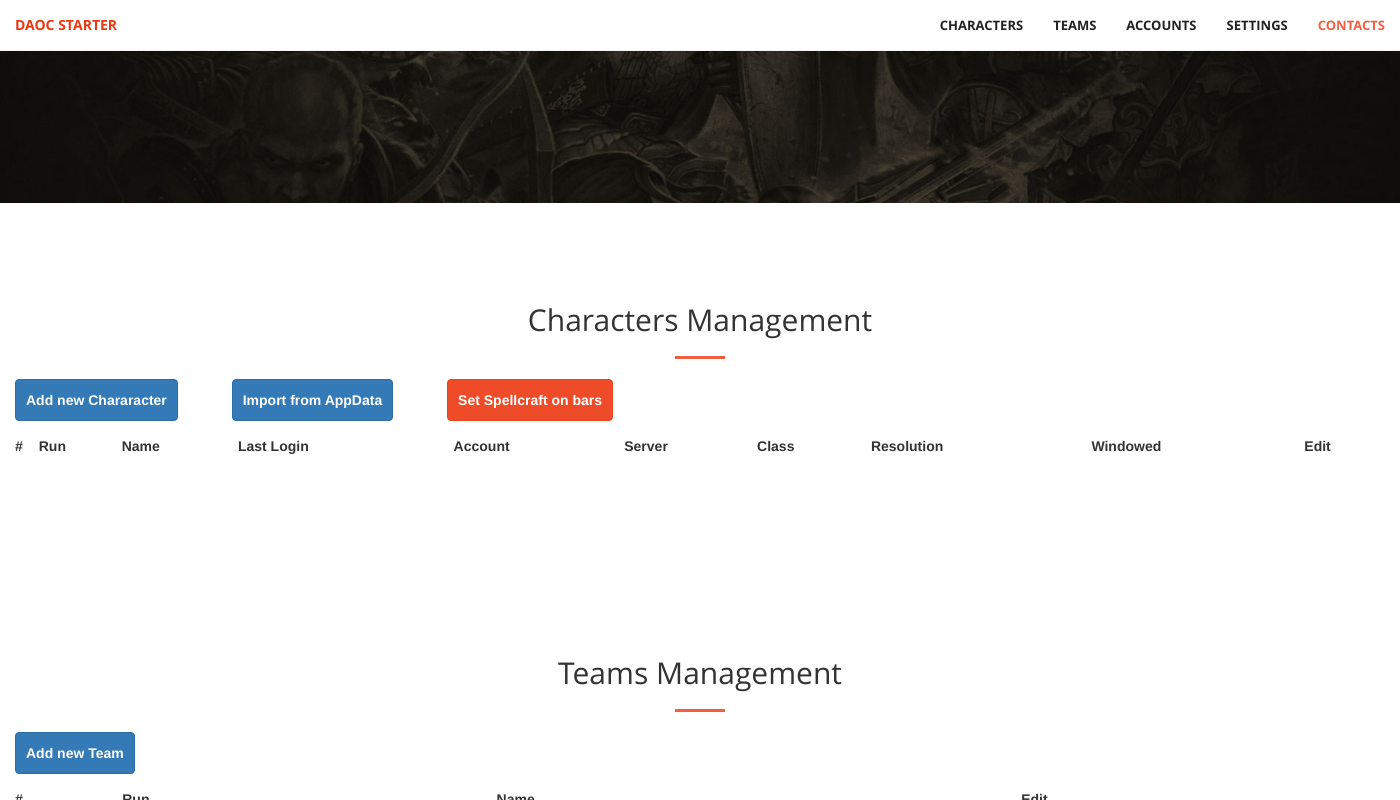
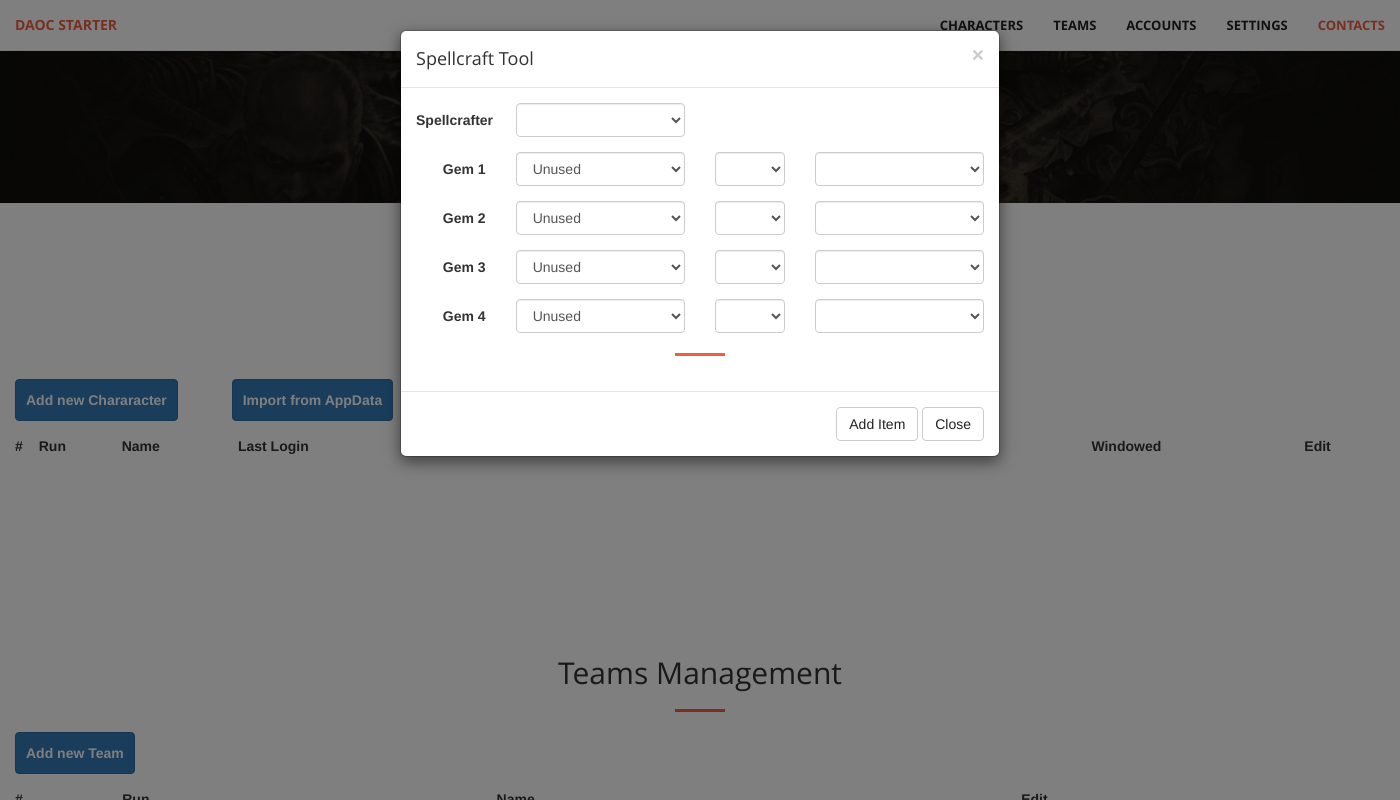
Before and after one commit to simon387/daocstarter, an Electron app: page html/views/main.html in a window 1400 px wide. Both pictures are taken after a click on the button "Set Spellcraft on bars". Shown: the part 597-1397 px from the top of the page. Drawn offline with nearby package versions, Linux system fonts and the light colour scheme; no server answers; a web font is replaced by a local one.

Commit message:
prima grafica sc tool

```diff
--- a/html/views/main.html
+++ b/html/views/main.html
@@ -102,22 +102,7 @@
 			</div>
 		</div>
 		<div class='modal fade' id='spellcraft-modal' tabindex='-1' role='dialog' aria-labelledby='spellcraft-label'>
-			<div class='modal-dialog' role='document'>
-				<div class='modal-content'>
-					<form class='form-horizontal' id='spellcraft-form'>
-						<div class='modal-header'>
-							<button type='button' class='close' data-dismiss='modal' aria-label='Close'><span aria-hidden='true'>&times;</span></button>
-							<h4 class='modal-title' id='spellcraft-label'>Spellcraft Tool</h4>
-						</div>
-						<div id='spellcrafter-container' class='modal-body'>
-						</div>
-						<div class='modal-footer'>
-							<button type='button' class='btnX btn-default' data-dismiss='modal'>Close</button>
-							<!--button type='submit' class='btnX btn-primary btn-sm'>Import</button-->
-						</div>
-					</form>
-				</div>
-			</div>
+
 		</div>
 		<div class='modal fade' id='edit-character-modal' tabindex='-1' role='dialog' aria-labelledby='edit-character-modal-label'>
 			<div class='modal-dialog' role='document'>
--- a/js/constants.js
+++ b/js/constants.js
@@ -95,6 +95,7 @@ module.exports = {
 	setIniDefaultTemplate: 'set-ini-default-template',
 	applyIniDefaultTemplate: 'apply-ini-default-template',
 	spellcraftToolStart: 'spellcraft-tool-start',
+	spellcraftToolStartReply: 'spellcraft-tool-start-reply',
 	infoExpress: 'Express running in electron and listening on port',
 	warnVGAModule: 'vga-module working only on windows',
 	win32Platform: 'win32',
--- a/js/fe-script/spellcraft.js
+++ b/js/fe-script/spellcraft.js
@@ -1,16 +1,104 @@
 'use strict'
+
+let itemCounter = 0;
 
 document.getElementById('spellcraft-button').onclick = () => {
 	//TODO
-	ipcRenderer.send('spellcraft-tool-start');
+	//ipcRenderer.send('spellcraft-tool-start');
 
 	//.spellcrafter-container
 
-	//$('#spellcraft-modal').modal('show');
+	itemCounter = 0;
 
+	const modal = document.getElementById('spellcraft-modal');
+	modal.innerHTML =
+	"<div class='modal-dialog' role='document'>" +
+		"<div class='modal-content'>" +
+			"<form class='form-horizontal' id='spellcraft-form'>" +
+				"<div class='modal-header'>" +
+					"<button type='button' class='close' data-dismiss='modal' aria-label='Close'><span aria-hidden='true'>&times;</span></button>" +
+					"<h4 class='modal-title' id='spellcraft-label'>Spellcraft Tool</h4>" +
+				"</div>" +
+				"<div class='modal-body'>" +
+					"<div class='form-group'>" +
+						"<label for='spellcraft-character-dropdown' class='col-sm-2 control-label'>Spellcrafter</label>" +
+						"<div class='col-sm-4'>" +
+							"<select class='form-control' id='spellcraft-character-dropdown' name='spellcraft-character-dropdown'></select>" +
+						"</div>" +
+						//"<>" +
+					"</div>" +
+					"<div id='container-spellcrafter'>" +
+
+					"</div>" +
+				"</div>" +
+				"<div class='modal-footer'>" +
+					"<button type='button' class='btnX btn-default' id='spellcraft-add-item-button'>Add Item</button>\n" +
+					"<button type='button' class='btnX btn-default' data-dismiss='modal'>Close</button>" +
+					"<!--button type='submit' class='btnX btn-primary btn-sm'>Import</button-->" +
+				"</div>" +
+			"</form>" +
+		"</div>" +
+	"</div>"
+	;
+
+	generaPezzo();
+	document.getElementById('spellcraft-add-item-button').onclick = () => {
+		generaPezzo();
+	}
+
+	$('#spellcraft-modal').modal('show');
+}
+
+
+const generaPezzo = () => {
+	itemCounter++;
+	const container = document.getElementById('container-spellcrafter');
+	container.insertAdjacentHTML('beforeend',
+		generaGemma(itemCounter, 1) +
+		generaGemma(itemCounter, 2) +
+		generaGemma(itemCounter, 3) +
+		generaGemma(itemCounter, 4) +
+		"<hr>"
+	);
+}
+
+const generaGemma = (nItem, nRiga) => {
+	return '' +
+
+	"<div class='form-group'>" +
+		"<label class='col-sm-2 control-label'>Gem " + nRiga + "</label>" +
+		"<div class='col-sm-4'>" +
+			"<select class='form-control' name='effect" + nRiga + "' onchange='reCalc(" + nItem + "," + nRiga + ")'>" +
+				"<option>+ Stat</option>" +
+				"<option>+ Resists</option>" +
+				"<option>+ Hits</option>" +
+				"<option>+ Power</option>" +
+				"<option>+ Focus</option>" +
+				"<option>+ Skill</option>" +
+				"<option selected='selected'>Unused</option>" +
+			"</select>" +
+		"</div>" +
+		"<div class='col-sm-2'>" +
+			"<select class='form-control' name='evalue" + nRiga + "' onchange='reCalc(" + nItem + "," +nRiga + ")'></select>" +
+		"</div>" +
+		"<div class='col-sm-4'>" +
+			"<select class='form-control' name='ebonus" + nRiga + "' onchange='reCalc(" + nItem + "," +nRiga + ")'></select>" +
+		"</div>" +
+	"</div>";
 }
 /*
 $('spellcraft-form').on('submit', function(event) {
 	event.preventDefault();
 	ipcRenderer.send('open-spellcraft-form', $(this).serialize());
 });*/
+
+/*
+ipcRenderer.on('spellcraft-tool-start-reply', event => {
+	//il backend ha finito e riempito la form, ora la puoi far mostrare
+	$('#spellcraft-modal').modal('show');
+});
+*/
+
+const reCalc = (nItem, nRiga) => {
+	console.log(nItem, nRiga);
+}
--- a/js/fe-script/team.js
+++ b/js/fe-script/team.js
@@ -163,6 +163,7 @@ $('#edit-team-modal').on('submit', event => {
 		team
 	);
 });
+
 ipcRenderer.on('saveTeam-reply', event => {
 	teamDataTable.ajax.reload();
 	$('#edit-team-modal').modal('hide');
```
Also changed, not shown: js/controller/spellcraft.js (+9 -0 lines), js/ipc-module.js (+3 -4 lines).
